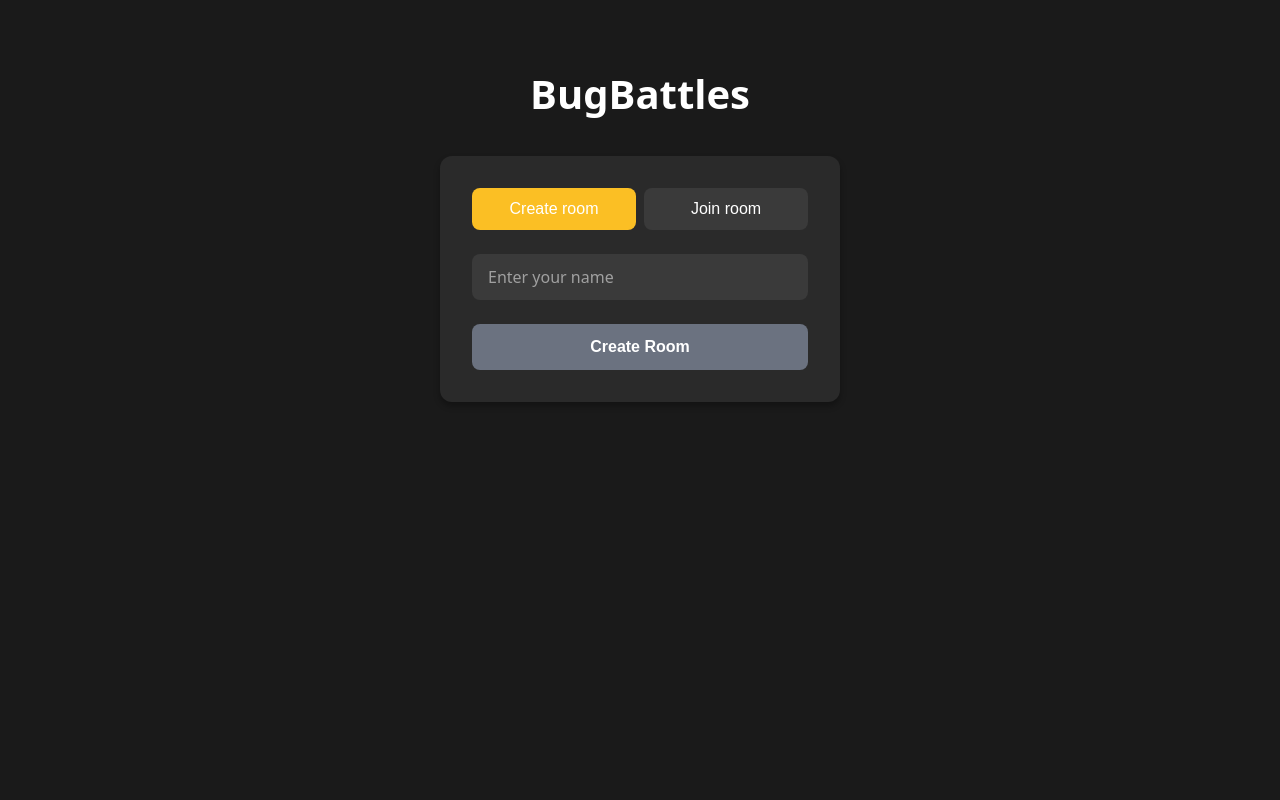
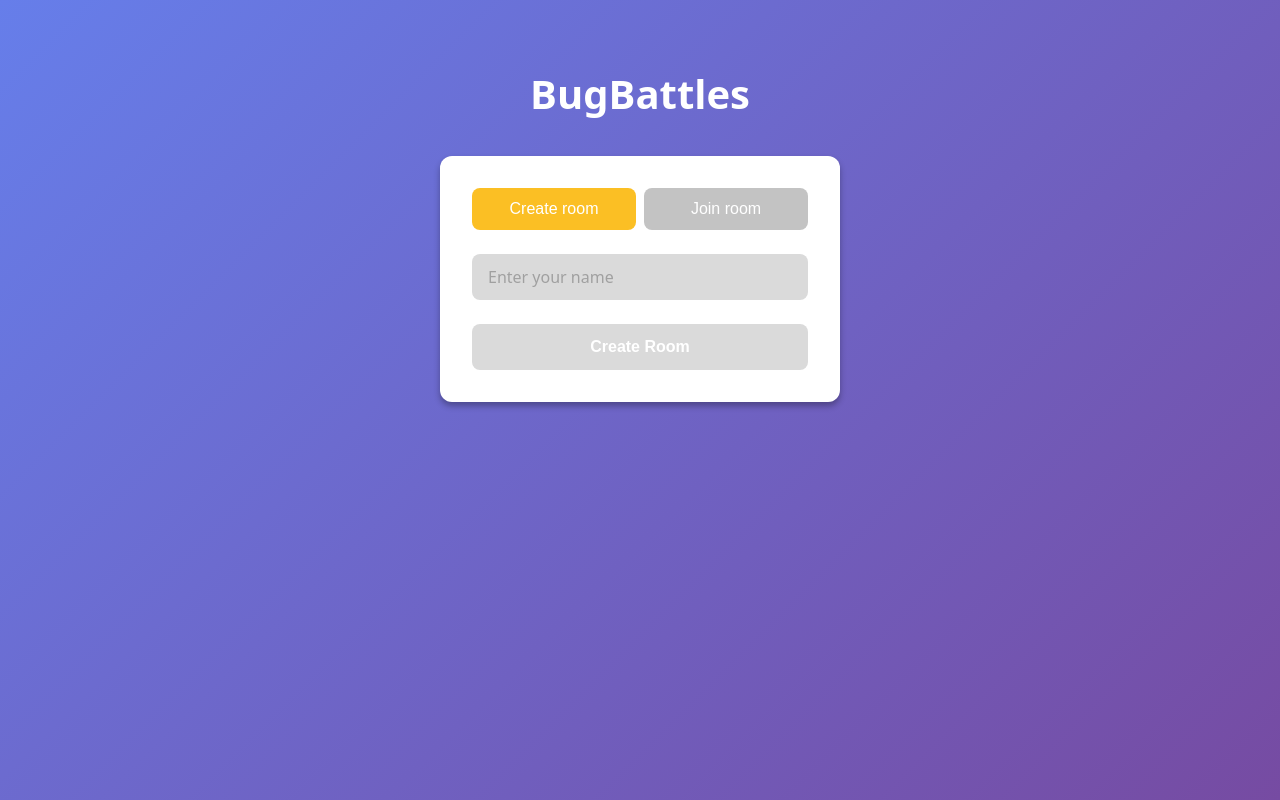
Before and after one commit to shayanhalder/BugBattles, a React (Vite) app in the folder frontend/: page / in a window 1280 px wide. Built offline with nearby package versions, Linux system fonts and the light colour scheme; no server answers.

Commit message:
modify homepage colors

```diff
--- a/frontend/src/App.css
+++ b/frontend/src/App.css
@@ -4,7 +4,8 @@
   flex-direction: column;
   align-items: center;
   justify-content: flex-start;
-  background-color: #1a1a1a;
+  /* background-color: #1a1a1a; */
+  background: linear-gradient(135deg, #667eea 0%, #764ba2 100%);
   padding: 2rem;
   padding-top: 4rem;
 }
--- a/frontend/src/pages/Home/Home.css
+++ b/frontend/src/pages/Home/Home.css
@@ -1,5 +1,6 @@
 .main-panel {
-    background-color: #2a2a2a;
+    /* background-color: #2a2a2a; */
+    background: white;
     border-radius: 12px;
     padding: 2rem;
     width: 100%;
@@ -21,7 +22,9 @@
     padding: 0.75rem 1rem;
     border: none;
     border-radius: 8px;
-    background-color: #3a3a3a;
+    /* background-color: #3a3a3a; */
+    /* background-color: rgb(202, 202, 202); */
+    background-color: rgb(195, 195, 195);
     color: white;
     font-size: 1rem;
     font-weight: 500;
@@ -30,7 +33,8 @@
 }
 
 .mode-button:hover {
-    background-color: #4a4a4a;
+    /* background-color: #4a4a4a; */
+    background-color: rgb(202, 202, 202);
 }
 
 .mode-button.active {
@@ -62,7 +66,8 @@
 }
 
 .action-button:disabled {
-    background-color: #6b7280;
+    /* background-color: #6b7280; */
+    background-color: rgb(218, 218, 218);
     cursor: not-allowed;
 }
 
@@ -71,7 +76,8 @@
     padding: 0.75rem 1rem;
     border: none;
     border-radius: 8px;
-    background-color: #3a3a3a;
+    /* background-color: #3a3a3a; */
+    background-color: rgb(218, 218, 218);
     color: white;
     font-size: 1rem;
     outline: none;
@@ -83,7 +89,8 @@
 }
 
 .input-field:focus {
-    background-color: #4a4a4a;
+    /* background-color: #4a4a4a; */
+    background-color: #c4c4c4;
 }
 
 
--- a/frontend/src/pages/Lobby/Lobby.css
+++ b/frontend/src/pages/Lobby/Lobby.css
@@ -1,6 +1,6 @@
 .lobby-container {
   min-height: 100vh;
-  background: linear-gradient(135deg, #667eea 0%, #764ba2 100%);
+  /* background: linear-gradient(135deg, #667eea 0%, #764ba2 100%); */
   display: flex;
   align-items: center;
   justify-content: center;
--- a/frontend/src/pages/Lobby/Lobby.tsx
+++ b/frontend/src/pages/Lobby/Lobby.tsx
@@ -17,7 +17,7 @@ interface GameSettingsData {
   timeLimit: number;
 }
 
-const Lobby: React.FC = () => {
+export default function Lobby() {
   const [players, setPlayers] = useState<Player[]>([
     { name: 'You', socketId: 'host-123', isHost: true },
     { name: 'Alice', socketId: 'player-456' },
@@ -64,10 +64,10 @@ const Lobby: React.FC = () => {
       <div className="lobby-content">
         <PlayerSidebar players={players} />
         <div className="lobby-main">
-          <div className="lobby-header">
+          {/* <div className="lobby-header">
             <h1>Bug Battles</h1>
             <p>Configure your game settings and invite players</p>
-          </div>
+          </div> */}
 
           <GameSettings
             settings={gameSettings}
@@ -89,4 +89,4 @@ const Lobby: React.FC = () => {
   );
 };
 
-export default Lobby;
+// export default Lobby;
```
